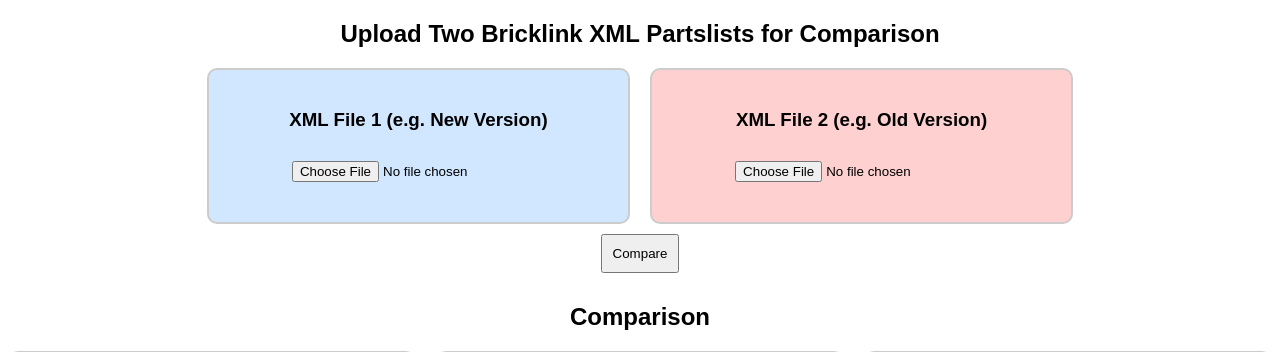
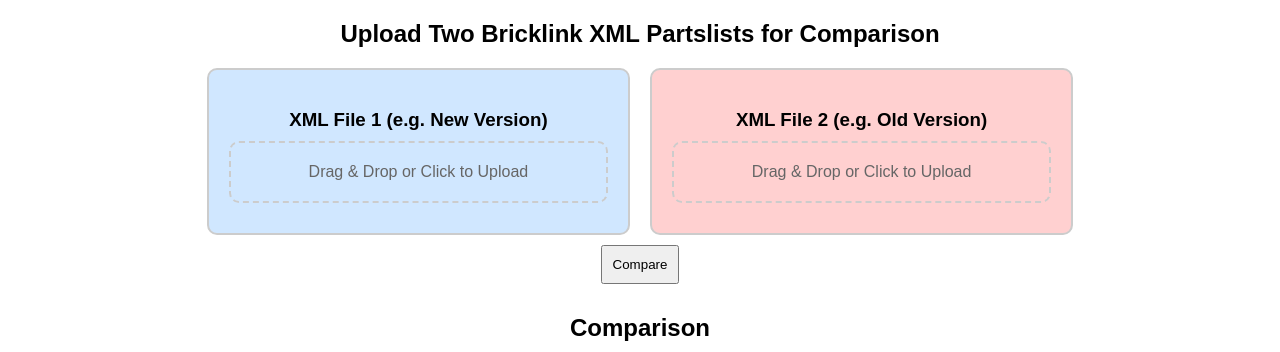
Before and after one commit to JackErhardt/BL-XML-Utils, a Flask app: page / in a window 1280 px wide. Shown: the top 352 px of the page. Run offline with Flask 3, Linux system fonts and the light colour scheme.

Commit message:
Added drag+drop functionality for file upload

```diff
--- a/app.py
+++ b/app.py
@@ -78,4 +78,5 @@
     })
 
 if __name__ == '__main__':
-    app.run(host='0.0.0.0', port=10000)
+    # app.run(host='0.0.0.0', port=10000)
+    app.run(debug=True)  # Enables auto-reloading on file changes
--- a/templates/index.html
+++ b/templates/index.html
@@ -47,6 +47,19 @@
         .xml1-box { background-color: #d0e7ff; }  /* Pastel blue */
         .xml2-box { background-color: #ffd0d0; }  /* Pastel red */
         .common-box { background-color: #e0d0ff; } /* Pastel purple */
+
+        /* Drag-and-Drop Styles */
+        .drop-zone {
+            border: 2px dashed #ccc;
+            padding: 20px;
+            text-align: center;
+            cursor: pointer;
+            margin-bottom: 10px;
+            border-radius: 10px;
+        }
+        .drop-zone.highlight { border-color: #007bff; }
+        .drop-zone p { margin: 0; font-size: 16px; color: #666; }
+        .hidden { display: none; }
     </style>
 </head>
 <body>
@@ -55,11 +68,19 @@
         <div class="container">
             <div class="upload-box xml1-box">
                 <h3>XML File 1 (e.g. New Version)</h3>
-                <input type="file" id="xmlFile1" name="file1" accept=".xml" required>
+                <!-- <input type="file" id="xmlFile1" name="file1" accept=".xml" required> -->
+                <div class="drop-zone" id="drop-zone-1">
+                    <p>Drag & Drop or Click to Upload</p>
+                    <input type="file" id="xmlFile1" name="file1" accept=".xml" class="hidden">
+                </div>
             </div>
             <div class="upload-box xml2-box">
                 <h3>XML File 2 (e.g. Old Version)</h3>
-                <input type="file" id="xmlFile2" name="file2" accept=".xml" required>
+                <!-- <input type="file" id="xmlFile2" name="file2" accept=".xml" required> -->
+                <div class="drop-zone" id="drop-zone-2">
+                    <p>Drag & Drop or Click to Upload</p>
+                    <input type="file" id="xmlFile2" name="file2" accept=".xml" class="hidden">
+                </div>
             </div>
         </div>
         <button type="submit">Compare</button>
@@ -114,5 +135,43 @@
             // alert("Copied to clipboard!");
         }
     </script>
+
+    <script>
+        function setupDragAndDrop(dropZoneId, inputId) {
+            const dropZone = document.getElementById(dropZoneId);
+            const fileInput = document.getElementById(inputId);
+
+            dropZone.addEventListener("click", () => fileInput.click());
+
+            dropZone.addEventListener("dragover", (e) => {
+                e.preventDefault();
+                dropZone.classList.add("highlight");
+            });
+
+            dropZone.addEventListener("dragleave", () => {
+                dropZone.classList.remove("highlight");
+            });
+
+            dropZone.addEventListener("drop", (e) => {
+                e.preventDefault();
+                dropZone.classList.remove("highlight");
+
+                if (e.dataTransfer.files.length) {
+                    fileInput.files = e.dataTransfer.files;
+                    dropZone.querySelector("p").textContent = e.dataTransfer.files[0].name;
+                }
+            });
+
+            fileInput.addEventListener("change", () => {
+                if (fileInput.files.length) {
+                    dropZone.querySelector("p").textContent = fileInput.files[0].name;
+                }
+            });
+        }
+
+        // Initialize drag-and-drop for both file upload zones
+        setupDragAndDrop("drop-zone-1", "xmlFile1");
+        setupDragAndDrop("drop-zone-2", "xmlFile2");
+    </script>
 </body>
 </html>
```
